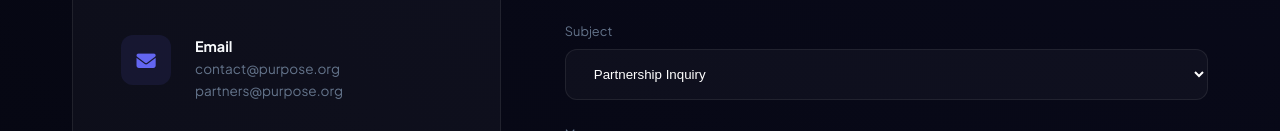
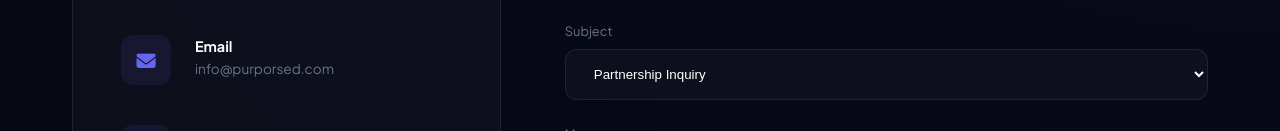
Before and after one commit to OBASAKILLI/purporsed, a plain HTML site: page contact.html in a window 1280 px wide. Shown: the part 821-952 px from the top of the page. Drawn offline with Linux system fonts and the light colour scheme.

Commit message:
Update changes

```diff
--- a/contact.html
+++ b/contact.html
@@ -116,7 +116,7 @@
                         <div class="contact-icon"><i class="fas fa-envelope"></i></div>
                         <div>
                             <h4 style="font-size: 0.9rem;">Email</h4>
-                            <p style="color: var(--text-muted); font-size: 0.85rem;">contact@purpose.org<br>partners@purpose.org</p>
+                            <p style="color: var(--text-muted); font-size: 0.85rem;">info@purporsed.com</p>
                         </div>
                     </div>
                     <div class="contact-method">
```
